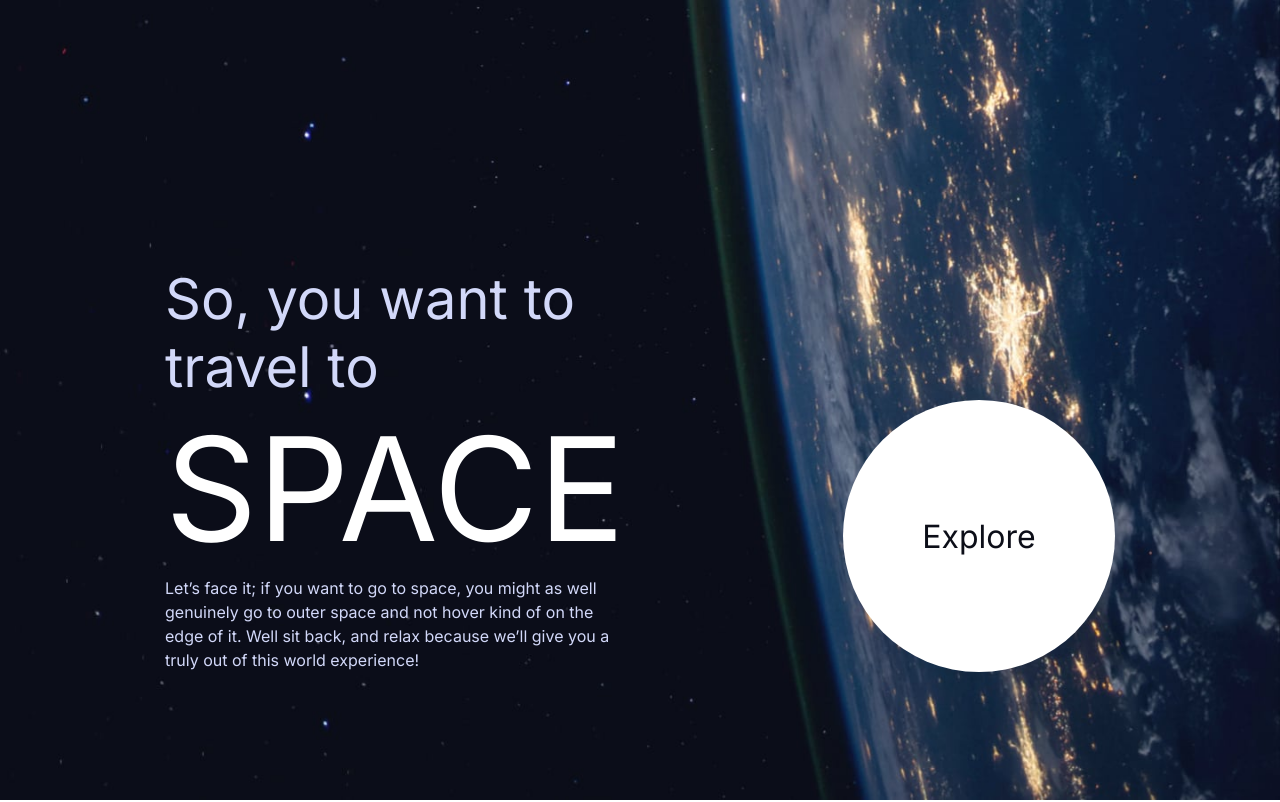
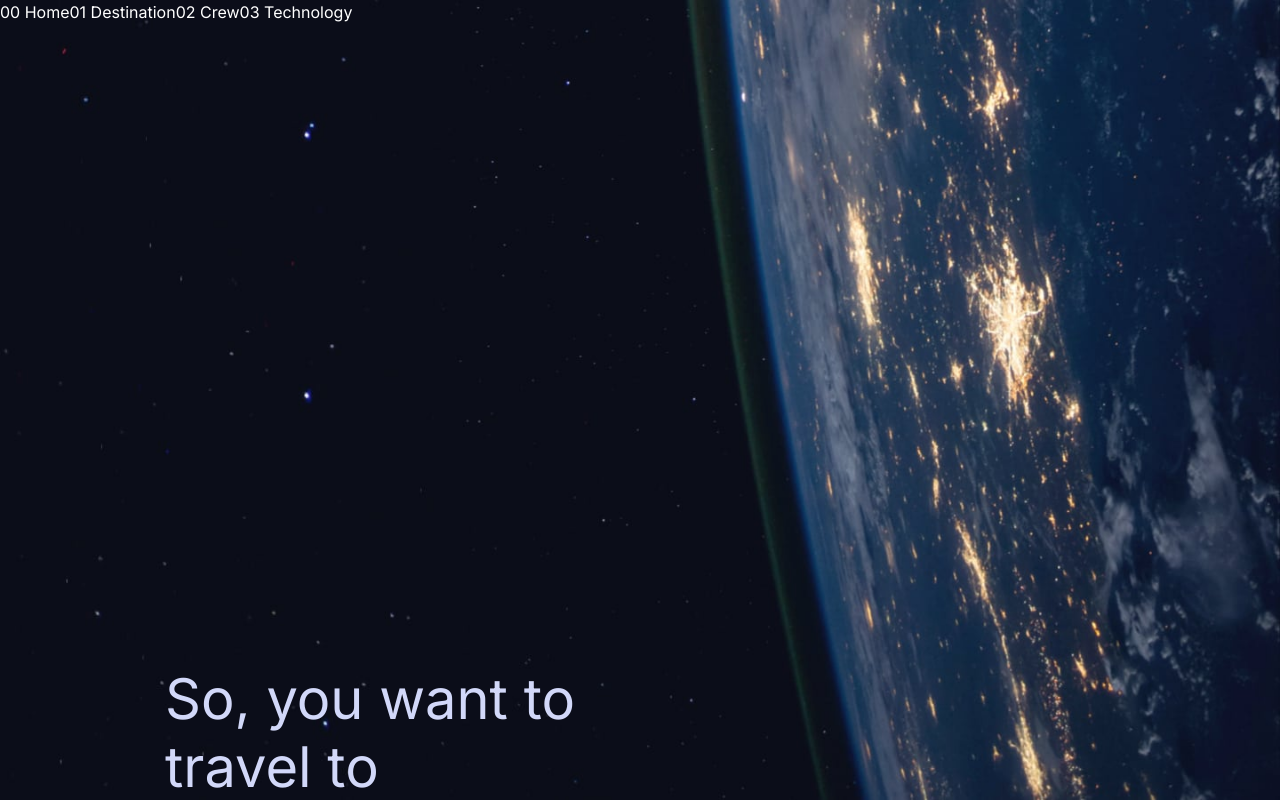
Before and after one commit to devlinmorrow/space-tourism, a Next.js app: page /space-tourism in a window 1280 px wide. Shown: the top 802 px of the page. Built offline with nearby package versions, Linux system fonts and the light colour scheme.

Commit message:
nav bar stuff

```diff
--- a/src/app/space-tourism/page.tsx
+++ b/src/app/space-tourism/page.tsx
@@ -9,6 +9,15 @@ export default function SpaceTourism() {
     <>
       <GlobalStyle />
       <Background>
+        <Header>
+          <Line />
+          <NavBar>
+            <NavLink>00 Home</NavLink>
+            <NavLink>01 Destination</NavLink>
+            <NavLink>02 Crew</NavLink>
+            <NavLink>03 Technology</NavLink>
+          </NavBar>
+        </Header>
         <Hero>
           <Texts>
             <Subtitle>So, you want to travel to</Subtitle>
@@ -29,6 +38,19 @@ export default function SpaceTourism() {
   );
 }
 
+const Header = styled.div`
+  height: 400px;
+`;
+
+const Line = styled.div``;
+
+const NavBar = styled.nav`
+  display: flex;
+`;
+
+const NavLink = styled.p`
+  color: var(--white);
+`;
 
 const Hero = styled.div`
   display: flex;
@@ -46,7 +68,7 @@ const ExploreButtonContainer = styled.div`
   display: flex;
   justify-content: flex-end;
   flex: 1;
-  color: var(--white); // temp
+  color: var(--white);
 `;
 
 const ExploreButton = styled.button`
@@ -56,7 +78,7 @@ const ExploreButton = styled.button`
   background-color: var(--white);
   color: var(--blue-900);
   border-radius: 50%;
-`
+`;
 
 const Description = styled.p`
   color: var(--blue-300);
```
